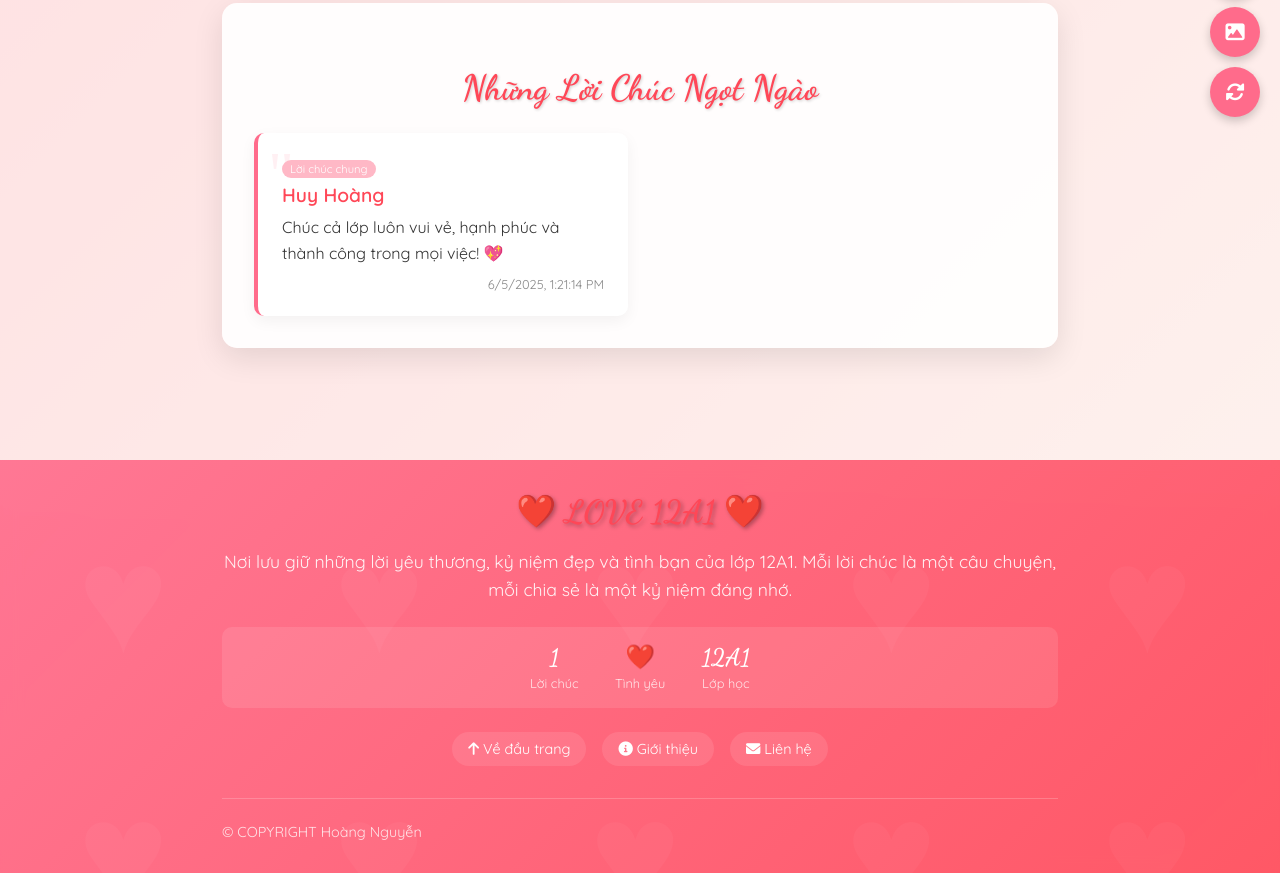
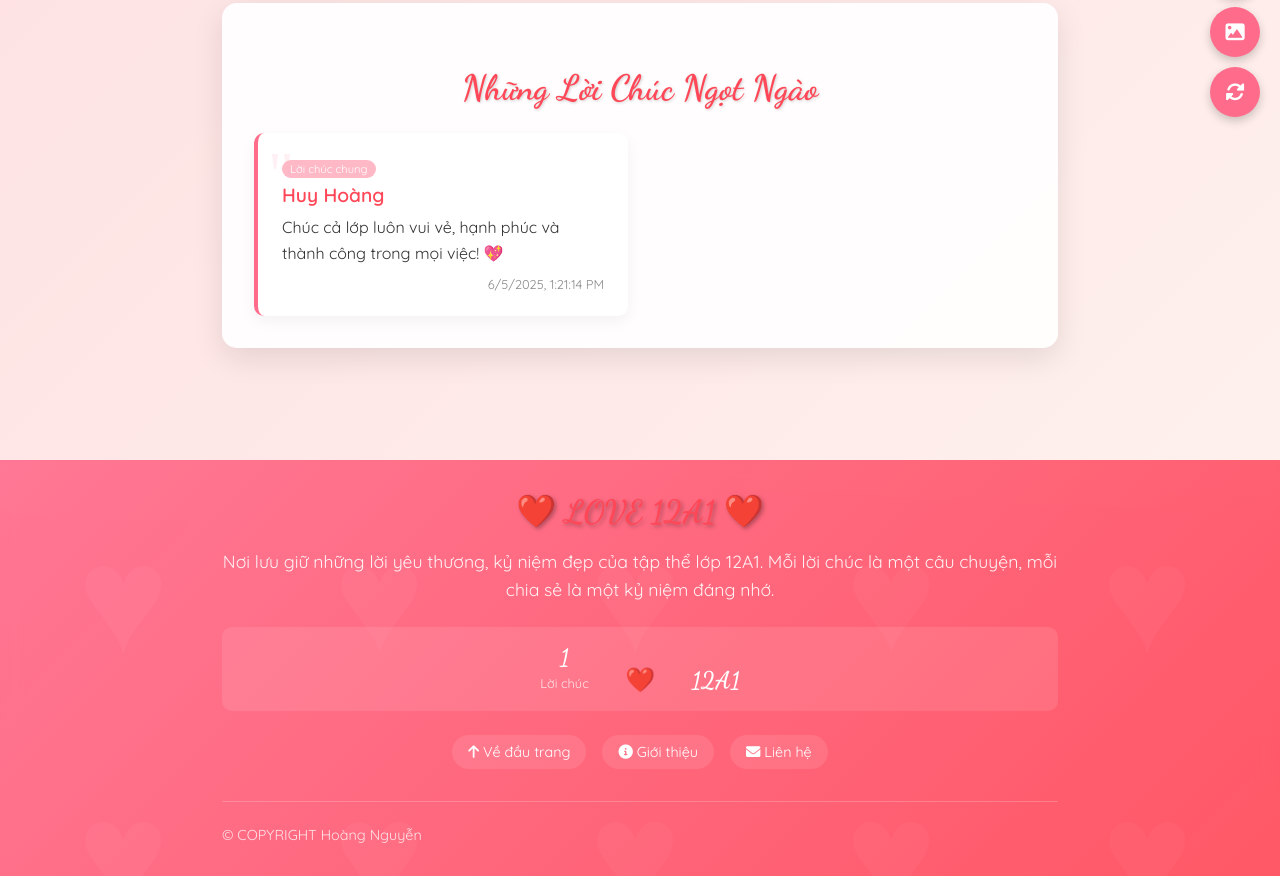
Before and after one commit to Phoenix2417/12a1, a website: page index.html in a window 1280 px wide. Shown: the part 663-1539 px from the top of the page. Drawn offline with Linux system fonts and the light colour scheme; no server answers.

Commit message:
Update index.html

```diff
--- a/index.html
+++ b/index.html
@@ -579,7 +579,7 @@
         <div class="footer-content">
             <h3 class="footer-title">❤️ LOVE 12A1 ❤️</h3>
             <p class="footer-description">
-                Nơi lưu giữ những lời yêu thương, kỷ niệm đẹp và tình bạn của lớp 12A1.
+                Nơi lưu giữ những lời yêu thương, kỷ niệm đẹp của tập thể lớp 12A1.
                 Mỗi lời chúc là một câu chuyện, mỗi chia sẻ là một kỷ niệm đáng nhớ.
             </p>
 
@@ -590,11 +590,9 @@
                 </div>
                 <div class="stats-item">
                     <span class="stats-number">❤️</span>
-                    <span class="stats-label">Tình yêu</span>
                 </div>
                 <div class="stats-item">
                     <span class="stats-number">12A1</span>
-                    <span class="stats-label">Lớp học</span>
                 </div>
             </div>
 
```
